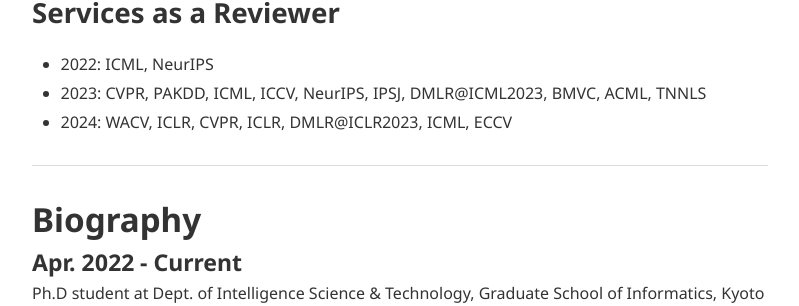
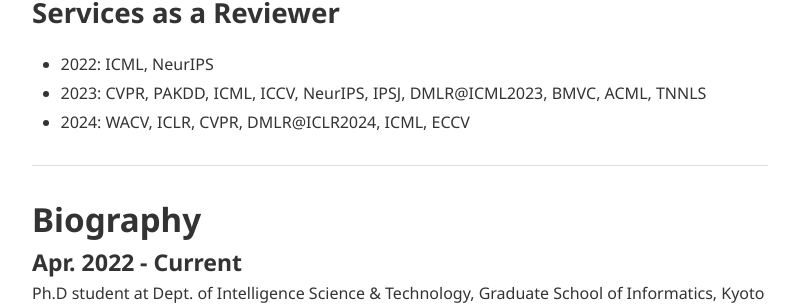
Before and after one commit to yshinya6/yshinya6.github.io, a Jekyll site: the page built from index.md, in a window 1280 px wide and 900 px high, scrolled down 1197 px. Shown: the part 149-455 px from the top of the window, without its empty margins (240-1039 px from the left). Built offline with Jekyll 4.4.1, drawn with Linux system fonts in a browser that asks for light colours; nearby versions of some CDN libraries.

Commit message:
Update index.md

```diff
--- a/index.md
+++ b/index.md
@@ -32,7 +32,7 @@
 ## Services as a Reviewer
 - 2022: ICML, NeurIPS
 - 2023: CVPR, PAKDD, ICML, ICCV, NeurIPS, IPSJ, DMLR@ICML2023, BMVC, ACML, TNNLS
-- 2024: WACV, ICLR, CVPR, ICLR, DMLR@ICLR2023, ICML, ECCV
+- 2024: WACV, ICLR, CVPR, DMLR@ICLR2024, ICML, ECCV
 
 ---
 
```
